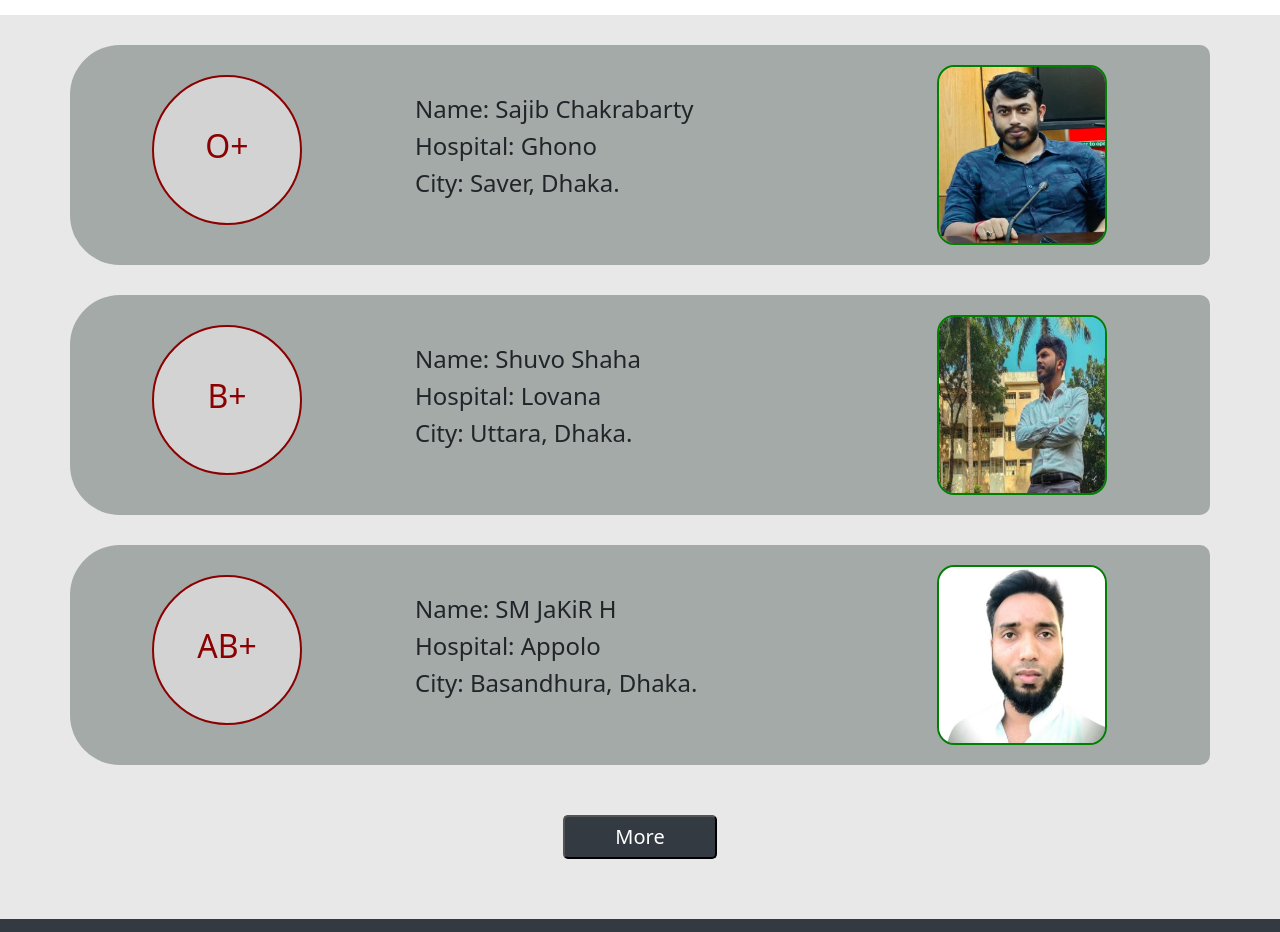
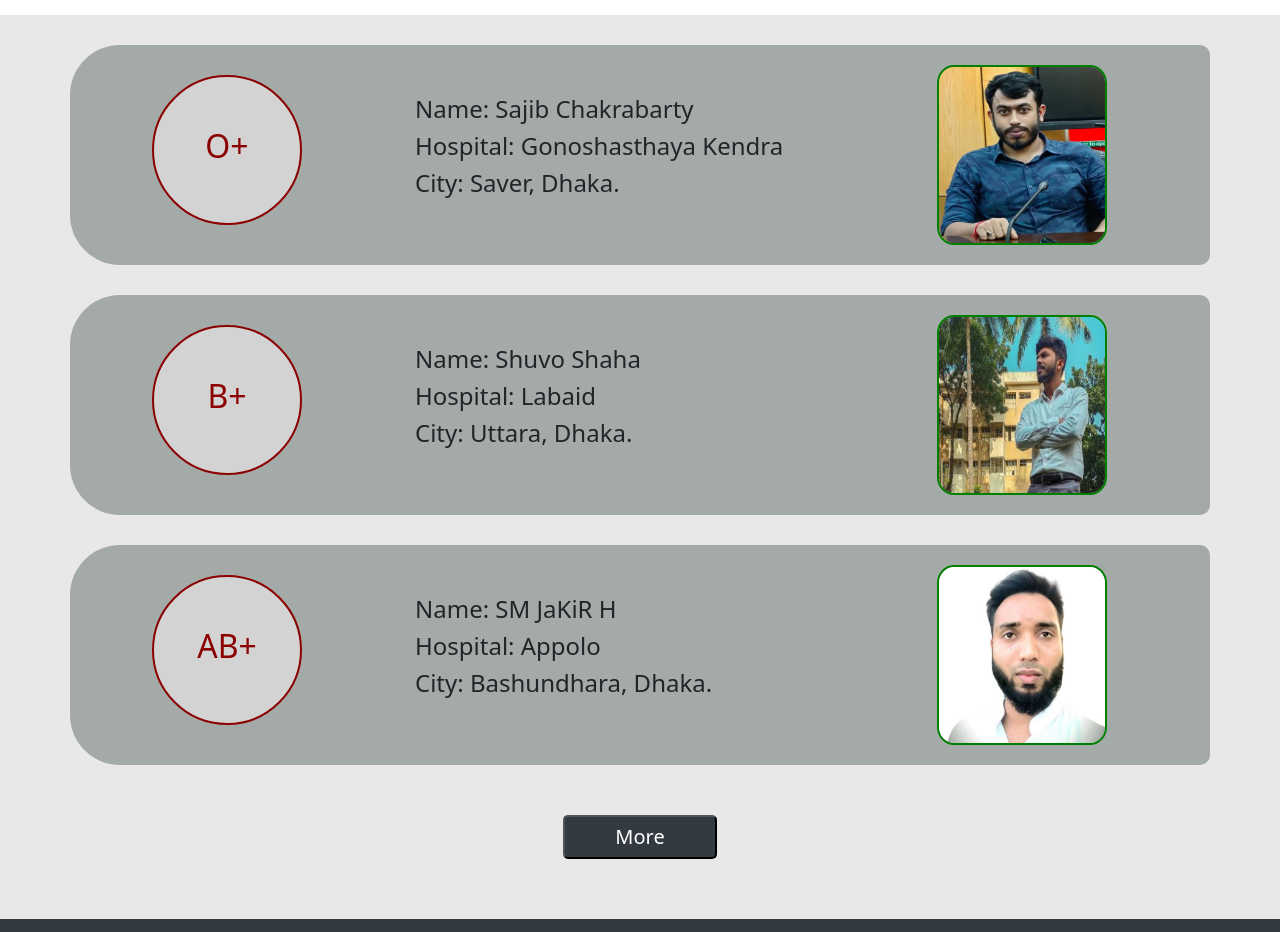
Before and after one commit to SajibChakrabarty/Blood_Bank, a plain HTML site: page index.html in a window 1280 px wide. Shown: the part 780-1712 px from the top of the page. Drawn offline with nearby package versions, Linux system fonts and the light colour scheme.

Commit message:
Eidit index, donations file

```diff
--- a/index.html
+++ b/index.html
@@ -68,7 +68,7 @@
                             </div>
                             <div class="data col-lg-6">
                                 <h4>Name: Sajib Chakrabarty</h4>
-                                <h4>Hospital: Ghono</h4>
+                                <h4>Hospital: Gonoshasthaya Kendra</h4>
                                 <h4>City: Saver, Dhaka.</h4>
                             </div>
                             <div class="col-lg-3">
@@ -87,7 +87,7 @@
                             </div>
                             <div class="data col-lg-6">
                                 <h4>Name: Shuvo Shaha</h4>
-                                <h4>Hospital: Lovana</h4>
+                                <h4>Hospital: Labaid</h4>
                                 <h4>City: Uttara, Dhaka.</h4>
                             </div>
                             <div class="col-lg-3">
@@ -107,7 +107,7 @@
                             <div class="data col-lg-6">
                                 <h4>Name: SM JaKiR H</h4>
                                 <h4>Hospital: Appolo</h4>
-                                <h4>City: Basandhura, Dhaka.</h4>
+                                <h4>City: Bashundhara, Dhaka.</h4>
                             </div>
                             <div class="col-lg-3">
                                 <img class="donerpic" src="img/jakir.png" alt="jakir">
@@ -142,7 +142,7 @@
                         <a href="about_us.html" target="_blank">
                             <li>About Us</li>
                         </a>
-                        <a href="#">
+                        <a href="donations.html">
                             <li>Donations</li>
                         </a>
                         <a href="contact_us.html" target="_blank">
```
Also changed, not shown: donations.html (+1 -1 lines).
